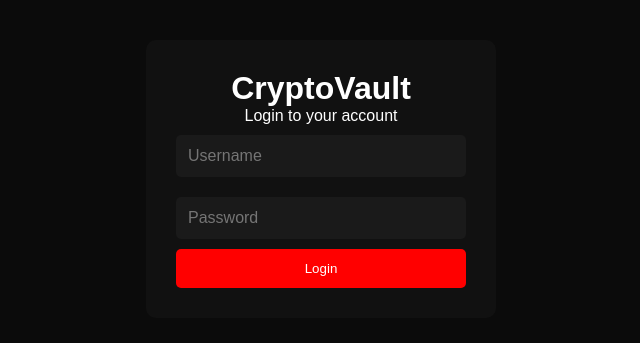
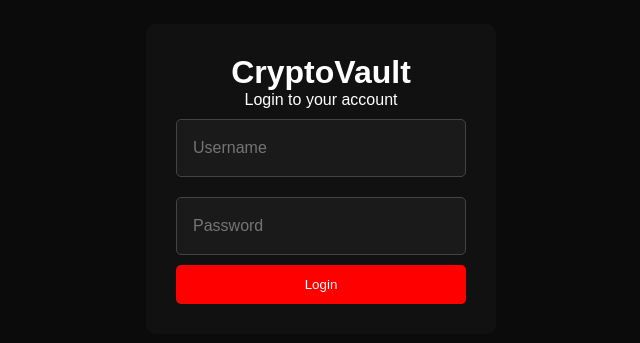
Before and after one commit to bg-invest/Crypto-Vault..com, a plain HTML site: page index.html in a window 1280 px wide. Shown: the part 221-564 px from the top of the page, without its empty margins (319-959 px from the left). Drawn offline with Linux system fonts and the light colour scheme; no server answers.

Commit message:
Edit style2

```diff
--- a/style.css
+++ b/style.css
@@ -12,7 +12,7 @@
   display: flex;
   justify-content: center;
   align-items: center;
-  min-height: 100vh;
+  min-height: 100dvh;
   padding: 20px;
 }
 
@@ -29,21 +29,26 @@
   width: 100%;
   margin: 10px 0;
   padding: 12px;
-  background: #1a1a1a;
-  border: none;
-  color: white;
-  border-radius: 5px;
-} */
-.login-container input {
-  width: 100%;
-  margin: 10px 0;
-  padding: 12px;
-  font-size: 16px; /* Prevent iPhone Safari from zooming */
+  font-size: 16px;
   background: #1a1a1a;
   border: none;
   color: white;
   border-radius: 5px;
   box-sizing: border-box;
+} */
+.login-container input {
+  width: 100%;
+  margin: 10px 0;
+  padding: 16px;
+  font-size: 16px;
+  line-height: 1.5;
+  background: #1a1a1a;
+  border: 1px solid #444;
+  color: white;
+  border-radius: 5px;
+  box-sizing: border-box;
+  -webkit-appearance: none;
+  appearance: none;
 }
 
 .login-container button {
```
